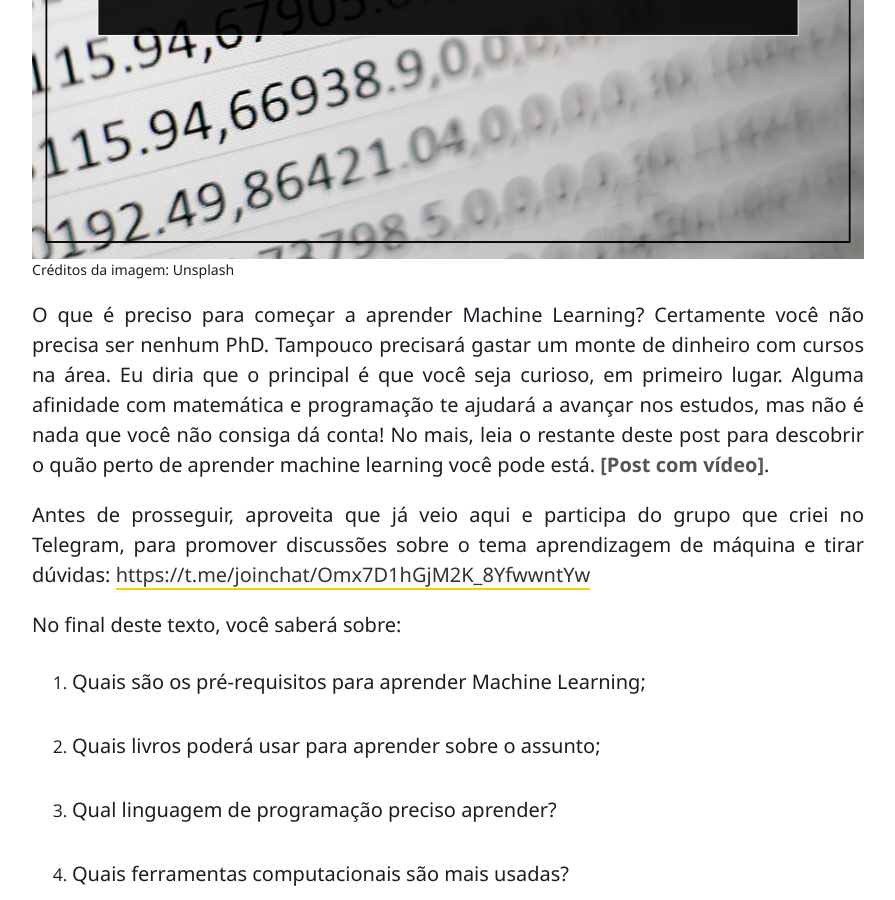
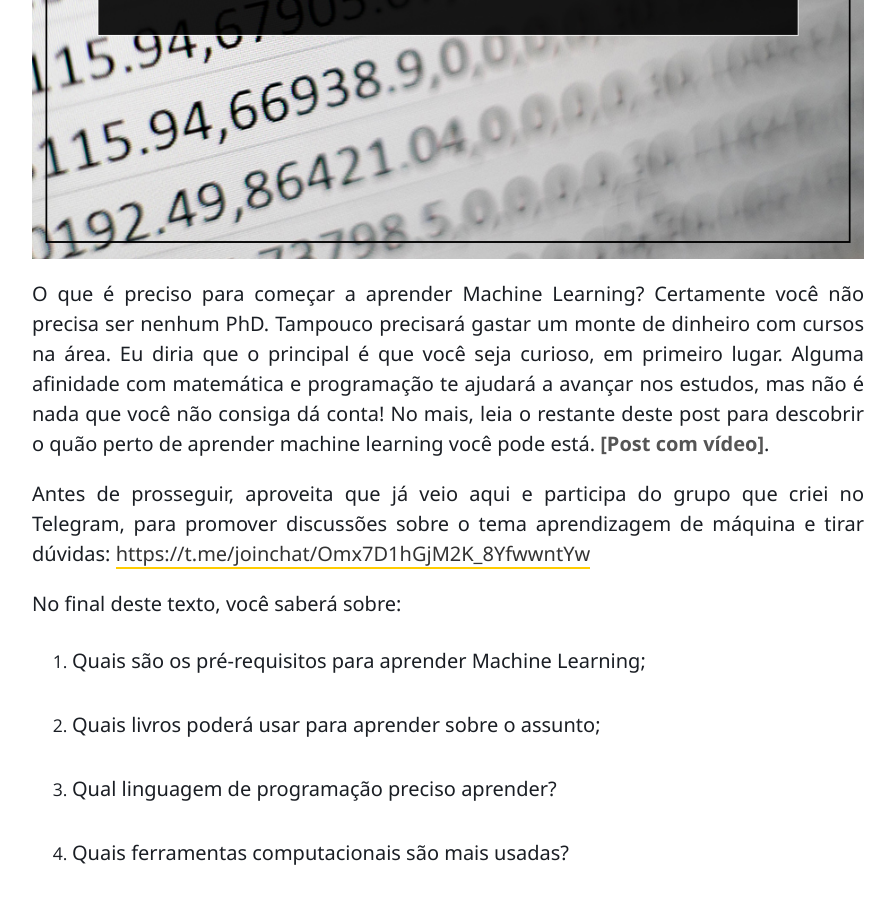
Before and after one commit to luisfredgs/luisfredgs.github.io, a Jekyll site: the page built from _posts/2018-01-18-dicas-para-aprender-machine-learning.md, in a window 1280 px wide and 900 px high, scrolled down 937 px. Shown: the whole window, without its empty margins (192-1087 px from the left). Built offline with Jekyll 4.4.1, drawn with Linux system fonts in a browser that asks for light colours; formulas are drawn with MathJax 3; comment, search, counter and statistics services are not loaded.

Commit message:
Update 2018-01-18-dicas-para-aprender-machine-learning.md

```diff
--- a/_posts/2018-01-18-dicas-para-aprender-machine-learning.md
+++ b/_posts/2018-01-18-dicas-para-aprender-machine-learning.md
@@ -9,7 +9,6 @@ permalink: /machine-learning/dicas-para-aprender-machine-learning
 ---
 {:.image}
 ![](/assets/img/dicas-para-aprender-machine-learning.jpg)
-Créditos da imagem: Unsplash
 
 O que é preciso para começar a aprender Machine Learning? Certamente você não precisa ser nenhum PhD. Tampouco precisará gastar um monte de dinheiro com cursos na área. Eu diria que o principal é que você seja curioso, em primeiro lugar. Alguma afinidade com matemática e programação te ajudará a avançar nos estudos, mas não é nada que você não consiga dá conta! No mais, leia o restante deste post para descobrir o quão perto de aprender machine learning você pode está. **[Post com vídeo]**.
 
```
